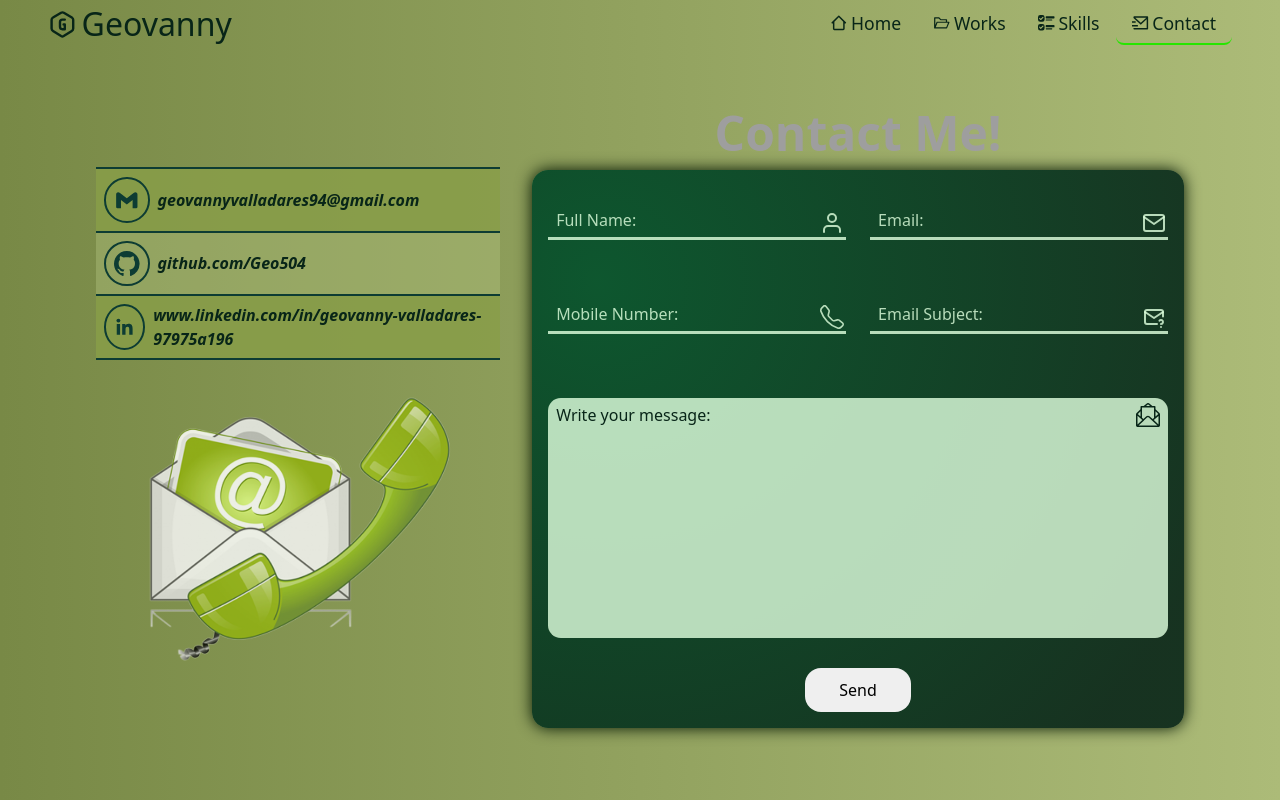
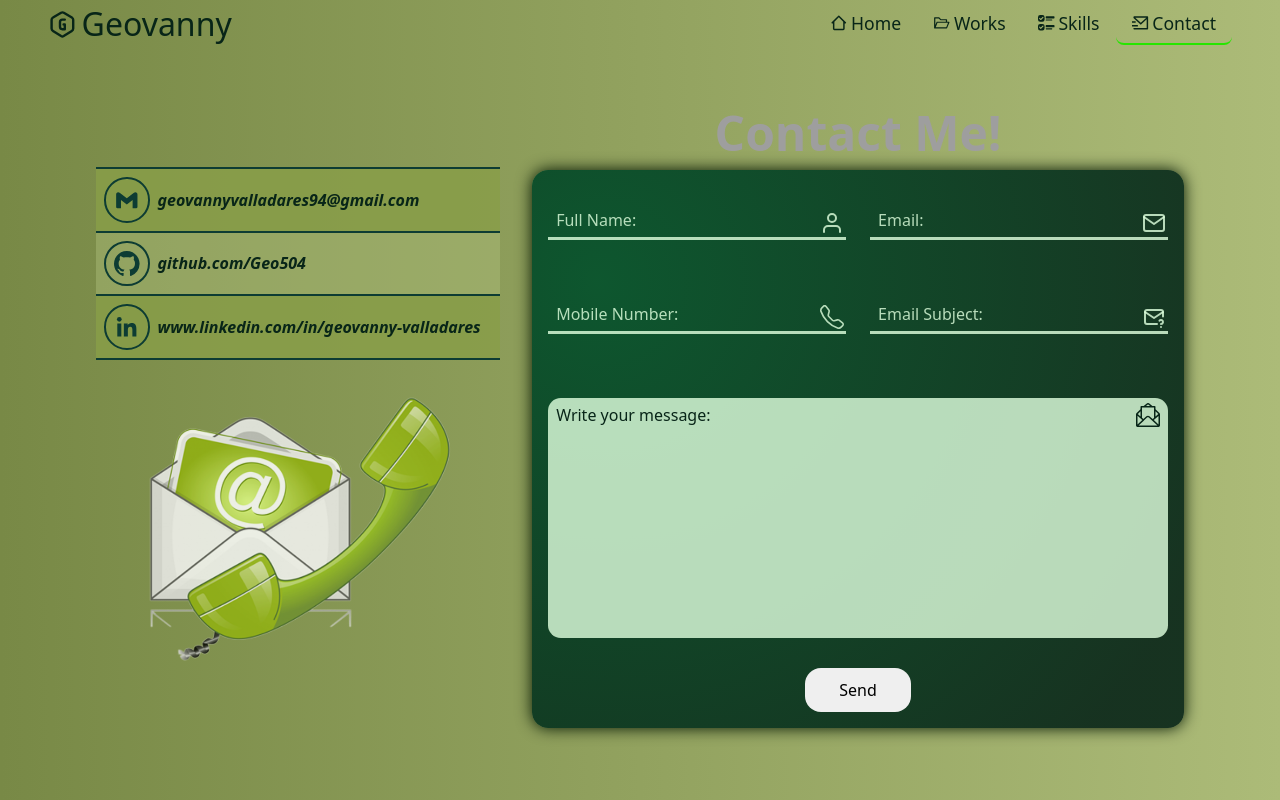
Before and after one commit to Geo504/Portafolio, a React (Vite) app: page /Contact in a window 1280 px wide. Built offline with nearby package versions, Linux system fonts and the light colour scheme; grey boxes are pictures that could not be loaded.

Commit message:
improvment

```diff
--- a/src/Components/Home/Home.jsx
+++ b/src/Components/Home/Home.jsx
@@ -53,7 +53,7 @@ export const Home = () => {
             </a>
             <a
               className={style.social_icon}
-              href='https://www.linkedin.com/in/geovanny-valladares-97975a196'
+              href='https://www.linkedin.com/in/geovanny-valladares'
               target='_blank'>
               <BiLogoLinkedin />
             </a>
--- a/src/Components/SocialLink/SocialLink.jsx
+++ b/src/Components/SocialLink/SocialLink.jsx
@@ -32,11 +32,11 @@ export const SocialLink = () => {
       <div className={style.social_tag_left}>
         <a
           className={style.social_btn}
-          href='https://www.linkedin.com/in/geovanny-valladares-97975a196'
+          href='https://www.linkedin.com/in/geovanny-valladares'
           target='_blank' >
           <BiLogoLinkedin />
         </a>
-        <span>www.linkedin.com/in/geovanny-valladares-97975a196</span>
+        <span>www.linkedin.com/in/geovanny-valladares</span>
       </div>
 
       <div className={style.img_container}>
```
Also changed, not shown: 1 other file (tests, documents, lock files or other folders).
